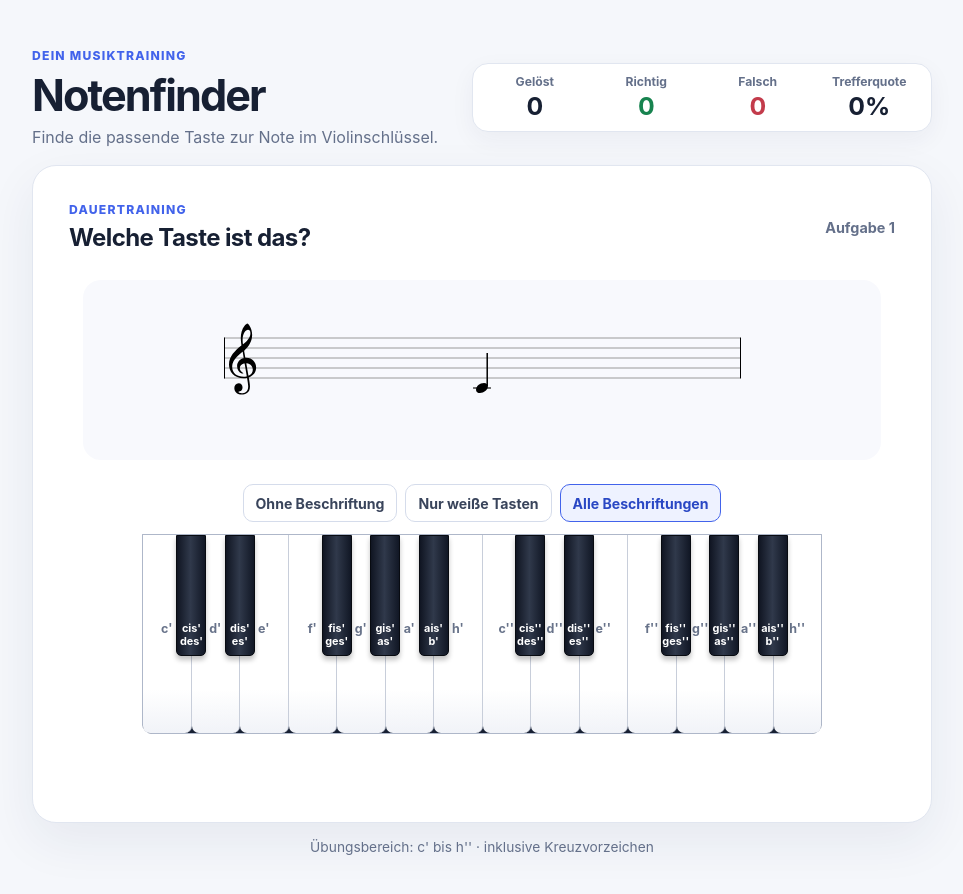
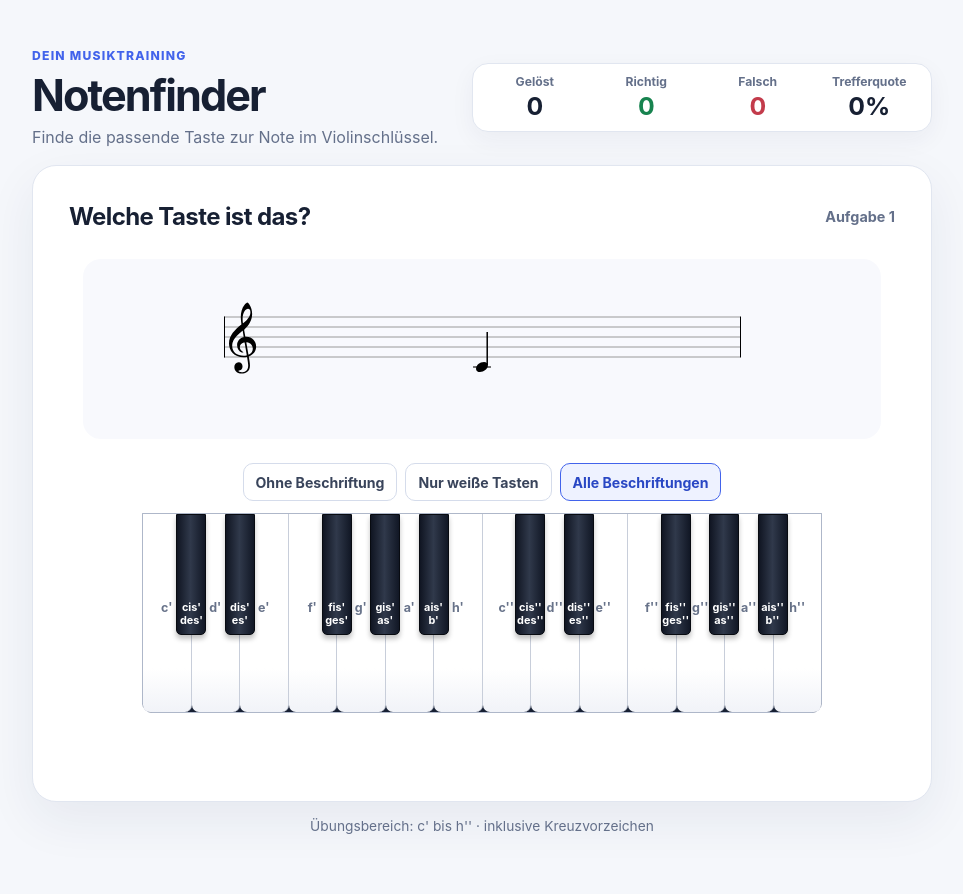
Before and after one commit to FrauLehrerin2357/Keyboard_Trainer, a website: page dist/index.html in a window 1280 px wide. Shown: the whole page, without its empty margins (158-1121 px from the left). Drawn offline with Linux system fonts and the light colour scheme.

Commit message:
Fehler nochmal versucht zu beheben

```diff
--- a/dist/index.html
+++ b/dist/index.html
@@ -41,7 +41,6 @@
       <section class="practice-card" aria-labelledby="round-heading">
         <div class="round-header">
           <div>
-            <p class="eyebrow">Dauertraining</p>
             <h2 id="round-heading">Welche Taste ist das?</h2>
           </div>
           <p class="question-count" id="question-count" aria-live="polite"></p>
--- a/package.json
+++ b/package.json
@@ -5,7 +5,7 @@
   "type": "module",
   "scripts": {
     "dev": "vite",
-    "build": "vite build",
+    "build": "node ./node_modules/vite/bin/vite.js build",
     "preview": "vite preview"
   },
   "dependencies": {
@@ -13,5 +13,8 @@
   },
   "devDependencies": {
     "vite": "^6.0.0"
+  },
+  "allowScripts": {
+    "esbuild@0.25.12": true
   }
 }
```
Also changed, not shown: 1 other file.
